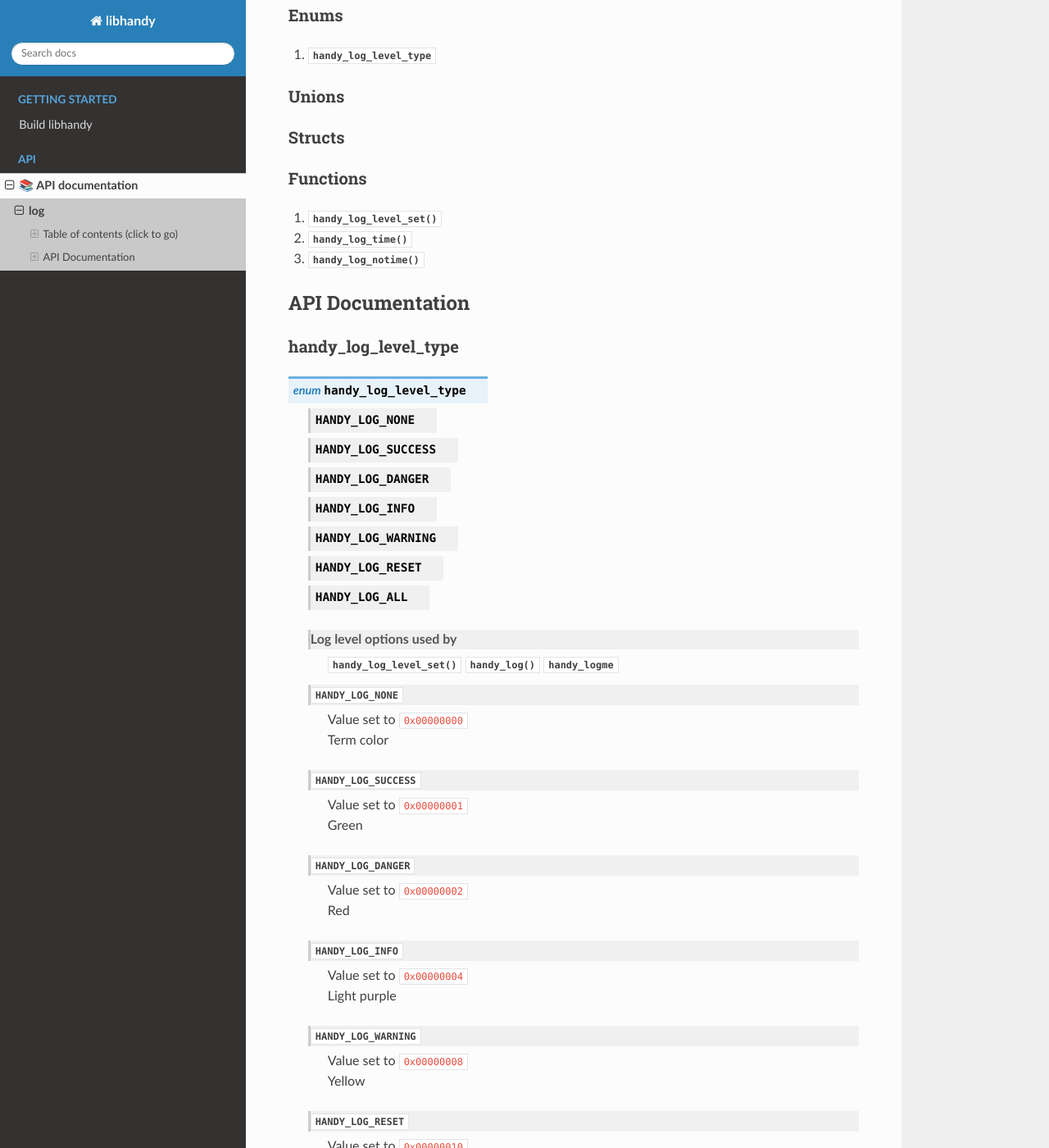
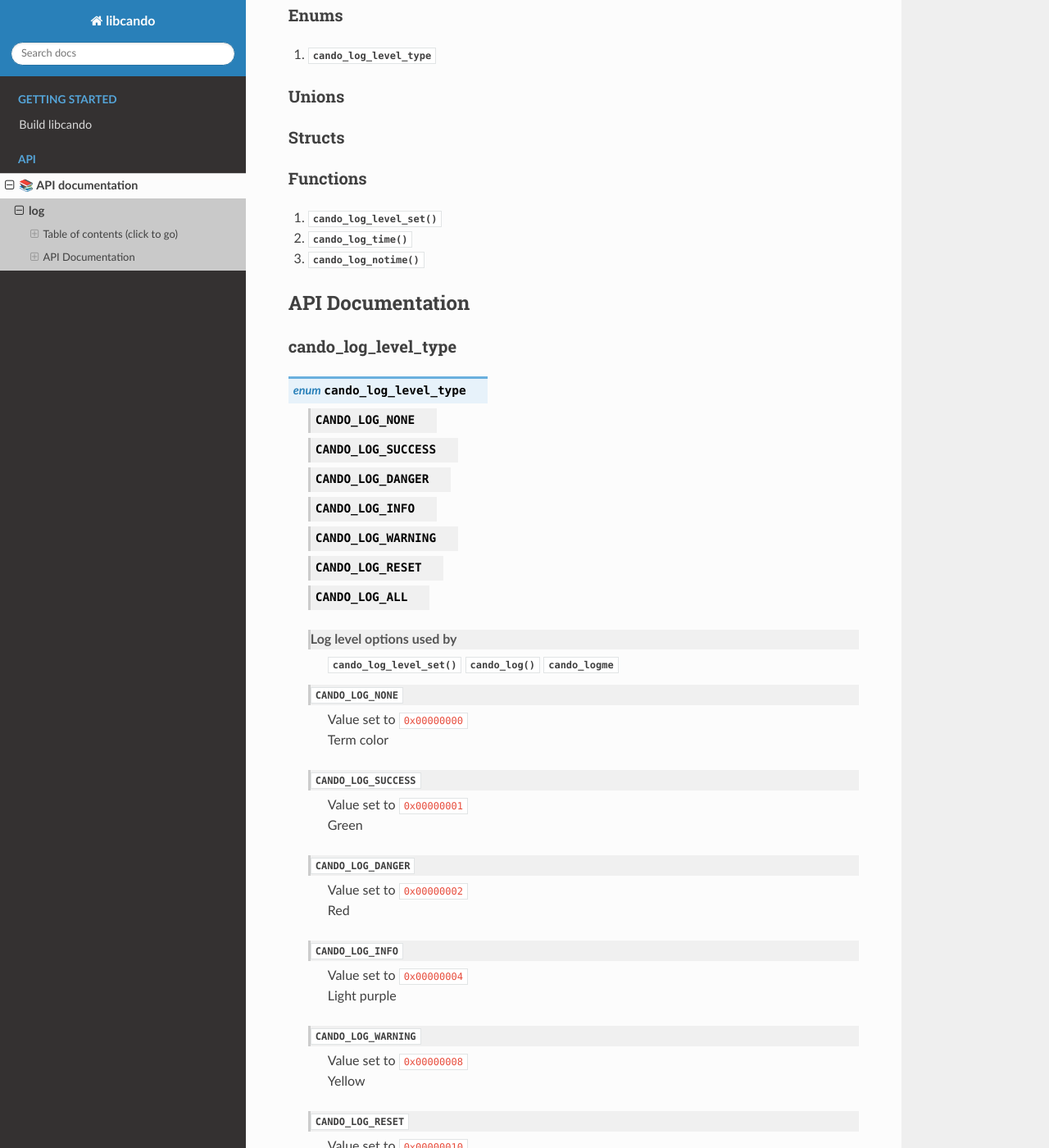
Before and after one commit to under-view/libcando, a Sphinx documentation site: the page built from docs/log.rst, in a window 1280 px wide and 1400 px high, scrolled down 409 px. Shown: the whole window at 82% size. Built offline with Sphinx 7.4.7 and the Read the Docs theme 2.0.0, drawn with Linux system fonts in a browser that asks for light colours; formulas are drawn with MathJax 3; some of the changed text lies outside the part shown.

Commit message:
rename libhandy -> libcando
Signed-off-by: Vincent Davis Jr <vince@underview.tech>

```diff
--- a/docs/conf.py
+++ b/docs/conf.py
@@ -19,7 +19,7 @@
 
 # -- Project information -----------------------------------------------------
 
-project = 'libhandy'
+project = 'libcando'
 copyright = '2023, Vincent Davis Jr'
 author = 'Vincent Davis Jr.'
 
@@ -118,7 +118,7 @@ html_static_path = []
 # -- Options for HTMLHelp output ---------------------------------------------
 
 # Output file base name for HTML help builder.
-htmlhelp_basename = 'libhandydoc'
+htmlhelp_basename = 'libcandodoc'
 
 
 # -- Options for LaTeX output ------------------------------------------------
@@ -145,7 +145,7 @@ latex_elements = {
 # (source start file, target name, title,
 #  author, documentclass [howto, manual, or own class]).
 latex_documents = [
-    (master_doc, 'libhandy.tex', 'libhandy Documentation',
+    (master_doc, 'libcando.tex', 'libcando Documentation',
      'Vincent Davis Jr.', 'manual'),
 ]
 
@@ -155,7 +155,7 @@ latex_documents = [
 # One entry per manual page. List of tuples
 # (source start file, name, description, authors, manual section).
 man_pages = [
-    (master_doc, 'libhandy', 'libhandy Documentation',
+    (master_doc, 'libcando', 'libcando Documentation',
      [author], 1)
 ]
 
@@ -166,8 +166,8 @@ man_pages = [
 # (source start file, target name, title, author,
 #  dir menu entry, description, category)
 texinfo_documents = [
-    (master_doc, 'libhandy', 'libhandy Documentation',
-     author, 'libhandy', 'One line description of project.',
+    (master_doc, 'libcando', 'libcando Documentation',
+     author, 'libcando', 'One line description of project.',
      'Miscellaneous'),
 ]
 
--- a/docs/index.rst
+++ b/docs/index.rst
@@ -1,7 +1,7 @@
-.. libhandy documentation master file, created by
+.. libcando documentation master file, created by
    sphinx-quickstart on Tue July 21 20:21:30 2023.
 
-libhandy Documentation
+libcando Documentation
 ======================
 
 .. toctree::
--- a/docs/log.rst
+++ b/docs/log.rst
@@ -3,7 +3,7 @@
 log
 ===
 
-Header: handy/log.h
+Header: cando/log.h
 
 Table of contents (click to go)
 ~~~~~~~~~~~~~~~~~~~~~~~~~~~~~~~
@@ -12,15 +12,15 @@ Table of contents (click to go)
 Macros
 ======
 
-1. :c:macro:`handy_log`
-#. :c:macro:`handy_log_err`
-#. :c:macro:`handy_log_print`
+1. :c:macro:`cando_log`
+#. :c:macro:`cando_log_err`
+#. :c:macro:`cando_log_print`
 
 =====
 Enums
 =====
 
-1. :c:enum:`handy_log_level_type`
+1. :c:enum:`cando_log_level_type`
 
 ======
 Unions
@@ -34,68 +34,68 @@ Structs
 Functions
 =========
 
-1. :c:func:`handy_log_level_set`
-#. :c:func:`handy_log_time`
-#. :c:func:`handy_log_notime`
+1. :c:func:`cando_log_level_set`
+#. :c:func:`cando_log_time`
+#. :c:func:`cando_log_notime`
 
 API Documentation
 ~~~~~~~~~~~~~~~~~
 
 ====================
-handy_log_level_type
+cando_log_level_type
 ====================
 
-.. c:enum:: handy_log_level_type
+.. c:enum:: cando_log_level_type
 
 	.. c:macro::
-		HANDY_LOG_NONE
-		HANDY_LOG_SUCCESS
-		HANDY_LOG_DANGER
-		HANDY_LOG_INFO
-		HANDY_LOG_WARNING
-		HANDY_LOG_RESET
-		HANDY_LOG_ALL
+		CANDO_LOG_NONE
+		CANDO_LOG_SUCCESS
+		CANDO_LOG_DANGER
+		CANDO_LOG_INFO
+		CANDO_LOG_WARNING
+		CANDO_LOG_RESET
+		CANDO_LOG_ALL
 
 	Log level options used by
-		:c:func:`handy_log_level_set`
-		:c:func:`handy_log`
-		:c:macro:`handy_logme`
+		:c:func:`cando_log_level_set`
+		:c:func:`cando_log`
+		:c:macro:`cando_logme`
 
-	:c:macro:`HANDY_LOG_NONE`
+	:c:macro:`CANDO_LOG_NONE`
 		| Value set to ``0x00000000``
 		| Term color
 
-	:c:macro:`HANDY_LOG_SUCCESS`
+	:c:macro:`CANDO_LOG_SUCCESS`
 		| Value set to ``0x00000001``
 		| Green
 
-	:c:macro:`HANDY_LOG_DANGER`
+	:c:macro:`CANDO_LOG_DANGER`
 		| Value set to ``0x00000002``
 		| Red
 
-	:c:macro:`HANDY_LOG_INFO`
+	:c:macro:`CANDO_LOG_INFO`
 		| Value set to ``0x00000004``
 		| Light purple
 
-	:c:macro:`HANDY_LOG_WARNING`
+	:c:macro:`CANDO_LOG_WARNING`
 		| Value set to ``0x00000008``
 		| Yellow
 
-	:c:macro:`HANDY_LOG_RESET`
+	:c:macro:`CANDO_LOG_RESET`
 		| Value set to ``0x00000010``
 		| Term color
 
-	:c:macro:`HANDY_LOG_ALL`
+	:c:macro:`CANDO_LOG_ALL`
 		| Value set to ``0xFFFFFFFF``
 		| Term color
 
 =========================================================================================================================================
 
 ===================
-handy_log_level_set
+cando_log_level_set
 ===================
 
-.. c:function:: void handy_log_level_set(enum handy_log_level_type level);
+.. c:function:: void cando_log_level_set(enum cando_log_level_type level);
 
 	Sets which type of messages that are allowed to be printed to an open file stream.
 
@@ -107,10 +107,10 @@ handy_log_level_set
 =========================================================================================================================================
 
 ==============
-handy_log_time
+cando_log_time
 ==============
 
-.. c:function:: void handy_log_time(enum handy_log_level_type type, FILE *stream, const char *fmt, ...);
+.. c:function:: void cando_log_time(enum cando_log_level_type type, FILE *stream, const char *fmt, ...);
 
 	Provides applications/library way to write to ``stream``
 	with a time stamp and ansi color codes to colorize
@@ -123,10 +123,10 @@ handy_log_time
 		| **... :** Variable list arguments
 
 ================
-handy_log_notime
+cando_log_notime
 ================
 
-.. c:function:: void handy_log_notime(enum handy_log_level_type type, FILE *stream, const char *fmt, ...);
+.. c:function:: void cando_log_notime(enum cando_log_level_type type, FILE *stream, const char *fmt, ...);
 
 	Provides applications/library way to write to ``stream``
 	without time stamp with ansi color codes to colorize
@@ -141,10 +141,10 @@ handy_log_notime
 =========================================================================================================================================
 
 =========
-handy_log
+cando_log
 =========
 
-.. c:macro:: handy_log(logType, fmt, ...)
+.. c:macro:: cando_log(logType, fmt, ...)
 
 	Log format
 
@@ -154,14 +154,14 @@ handy_log
 
 	.. code-block::
 
-		#define handy_log(logType, fmt, ...) \
-			handy_log_time(logType, stdout, "[%s:%s:%d] " fmt, basename(__FILE__), __func__, __LINE__, ##__VA_ARGS__)
+		#define cando_log(logType, fmt, ...) \
+			cando_log_time(logType, stdout, "[%s:%s:%d] " fmt, basename(__FILE__), __func__, __LINE__, ##__VA_ARGS__)
 
 =============
-handy_log_err
+cando_log_err
 =============
 
-.. c:macro:: handy_log_err(fmt, ...)
+.. c:macro:: cando_log_err(fmt, ...)
 
 	Log format
 
@@ -171,18 +171,18 @@ handy_log_err
 
 	.. code-block::
 
-		#define handy_log_err(fmt, ...) \
-			handy_log_time(HANDY_LOG_DANGER, stderr, "[%s:%s:%d] " fmt, basename(__FILE__), __func__, __LINE__, ##__VA_ARGS__)
+		#define cando_log_err(fmt, ...) \
+			cando_log_time(CANDO_LOG_DANGER, stderr, "[%s:%s:%d] " fmt, basename(__FILE__), __func__, __LINE__, ##__VA_ARGS__)
 
 ===============
-handy_log_print
+cando_log_print
 ===============
 
-.. c:macro:: handy_log_print(logType, fmt, ...)
+.. c:macro:: cando_log_print(logType, fmt, ...)
 
 	Prints to ``stdout`` using ansi color codes to color text.
 
 	.. code-block::
 
-		#define handy_log_print(logType, fmt, ...) \
-			handy_log_notime(logType, stdout, fmt, ##__VA_ARGS__)
+		#define cando_log_print(logType, fmt, ...) \
+			cando_log_notime(logType, stdout, fmt, ##__VA_ARGS__)
```
Also changed, not shown: README.md (+6 -6 lines), docs/build.rst (+7 -7 lines), 6 other files.
